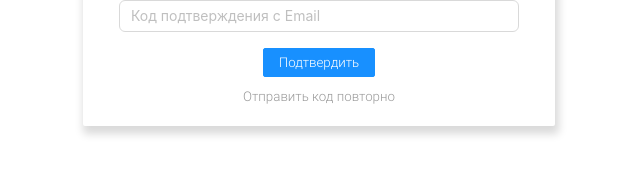
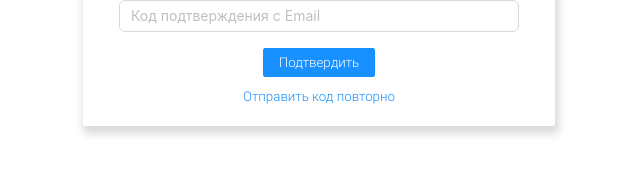
Before and after one commit to Fiwer9/open-ideas-frontend, a Next.js app: page /auth/code in a window 1280 px wide. Shown: the part 414-587 px from the top of the page, without its empty margins (321-961 px from the left). Built offline with nearby package versions, Linux system fonts and the light colour scheme; no server answers.

Commit message:
Changing the color of the code sending button

```diff
--- a/components/AuthComponents/styles/CodeConfirmation.module.scss
+++ b/components/AuthComponents/styles/CodeConfirmation.module.scss
@@ -50,7 +50,7 @@
       margin: 0;
       margin-top: 6px;
       font-size: 12px;
-      color: $color-black-gray;
+      color: $color-blue;
     }
 
     @media (max-width: 420px) {
```
